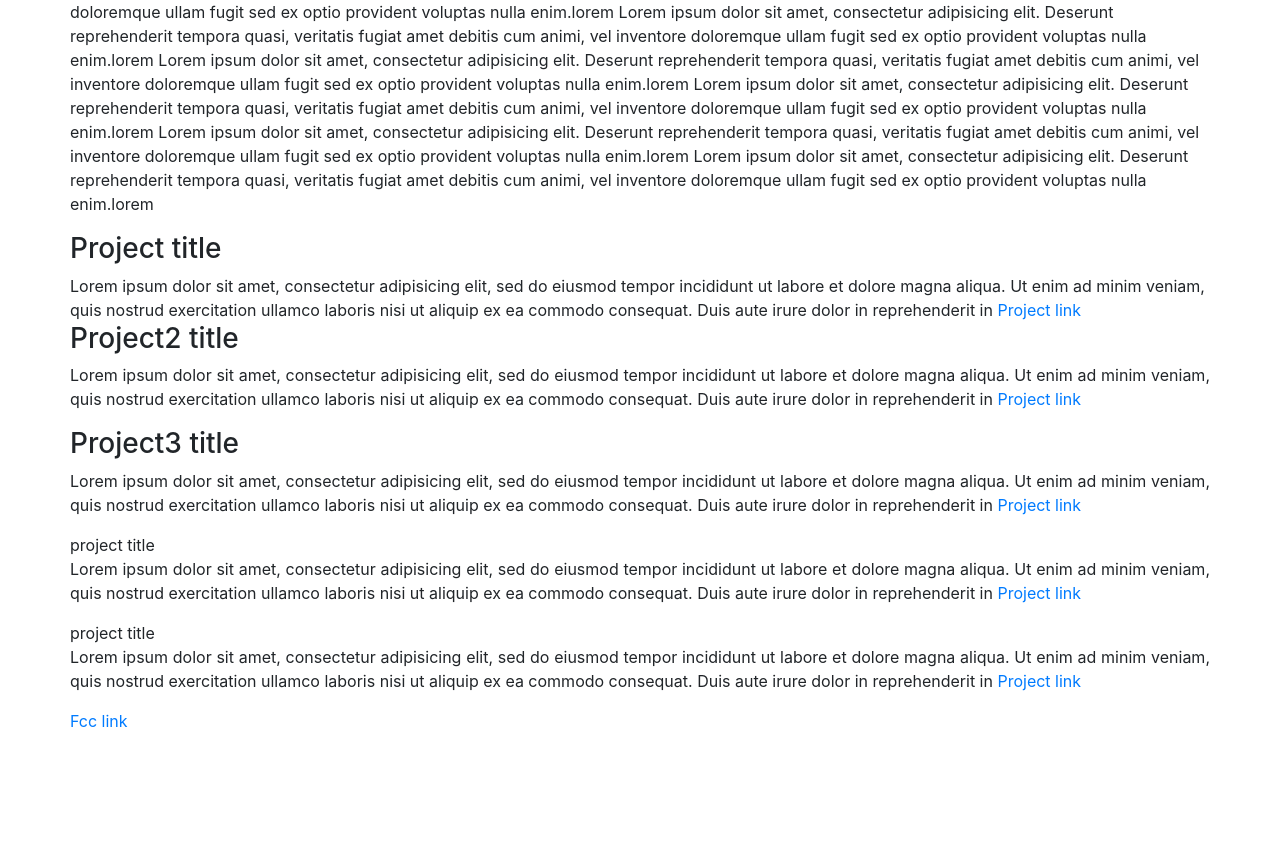
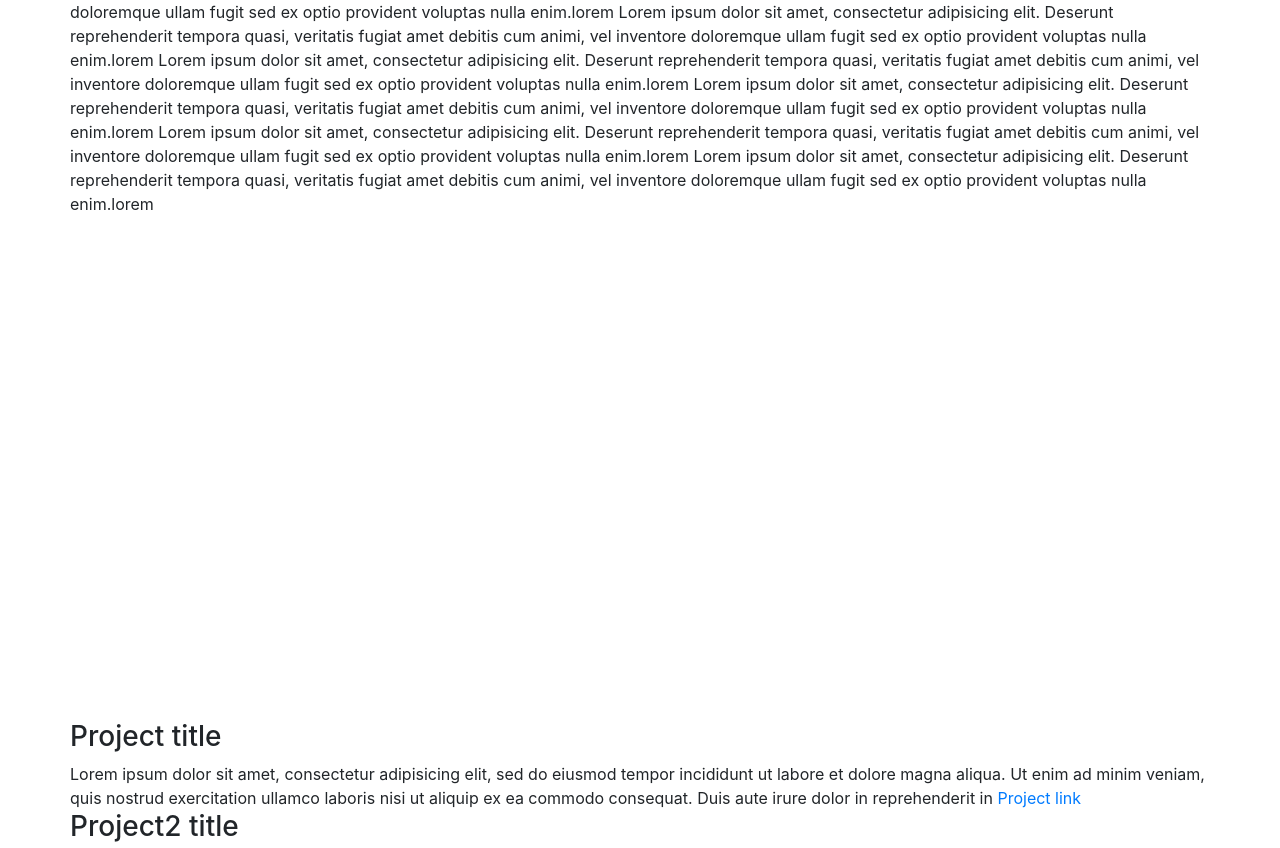
Before and after one commit to baikscoder/Microverse2, a plain HTML site: page index.html in a window 1280 px wide. Shown: the part 80-928 px from the top of the page. Before the commit the page ends 813 px from the top, so only its background shows below. Drawn offline with nearby package versions, Linux system fonts and the light colour scheme.

Commit message:
Final commit

```diff
--- a/app.css
+++ b/app.css
@@ -3,3 +3,5 @@
     background-color: lightblue;
   }
 }
+
+#welcome-section { height: 100vh; }
--- a/index.html
+++ b/index.html
@@ -1,3 +1,4 @@
+<script src="https://cdn.freecodecamp.org/testable-projects-fcc/v1/bundle.js"></script>
 <!DOCTYPE html>
 <html lang="en">
 <head>
@@ -107,7 +108,7 @@
 				</div>
 			</section>
 
-			<a href="https://codepen.io/freeCodeCamp/full/zNBOYG" target="_blank">Fcc link</a>
+			<a href="https://codepen.io/freeCodeCamp/full/zNBOYG" target="_blank" id="profile-link">Fcc link</a>
 
 		</div>
 	</div>
```
